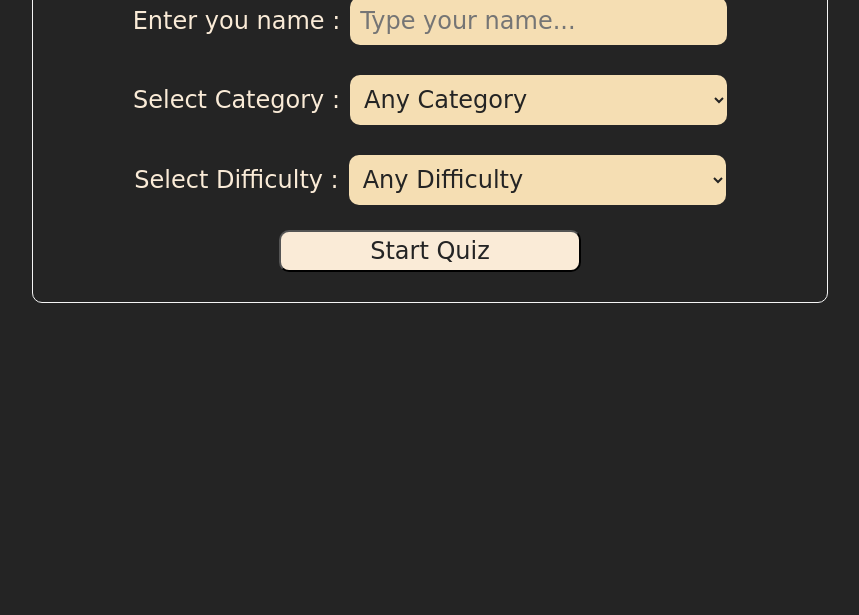
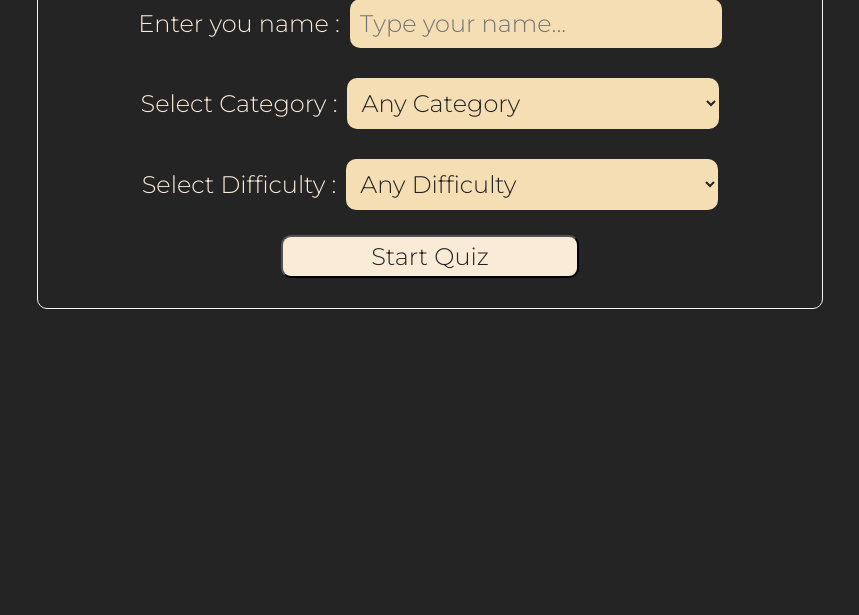
Before and after one commit to codingsapienss/quiz-app, a plain HTML site: page index.html in a window 1280 px wide. Shown: the part 185-800 px from the top of the page, without its empty margins (210-1069 px from the left). Drawn offline with Linux system fonts and the light colour scheme.

Commit message:
Update style.css

```diff
--- a/style.css
+++ b/style.css
@@ -1,10 +1,14 @@
+@import url('https://fonts.googleapis.com/css2?family=Montserrat:wght@300&display=swap');
+
 * {
     padding: 0;
     margin: 0;
     box-sizing: border-box;
     color: antiquewhite;
     border-radius: 10px;
-    font-family: cursive;
+    font-family: 'Montserrat', sans-serif;
+
+
 }
 
 body {
```
